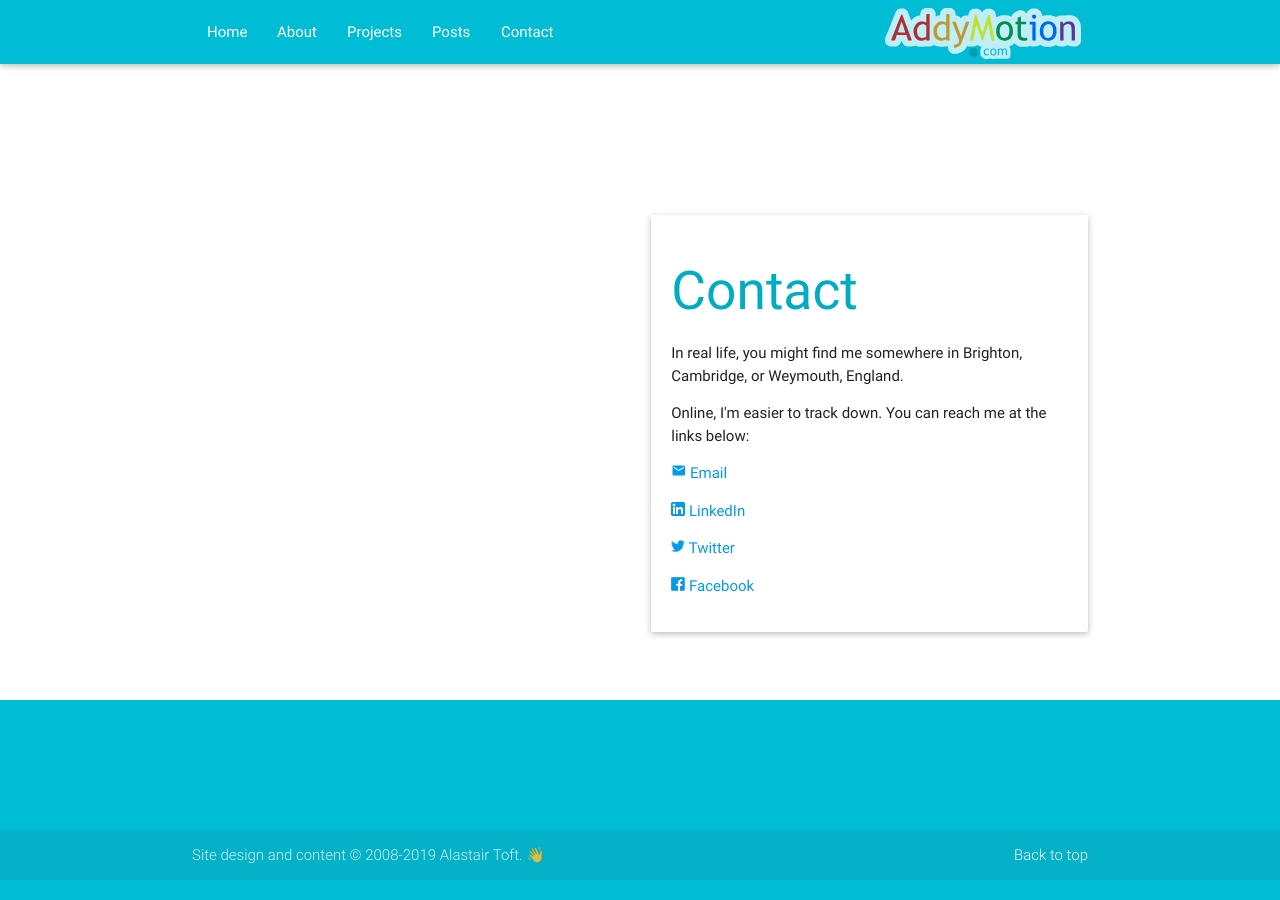
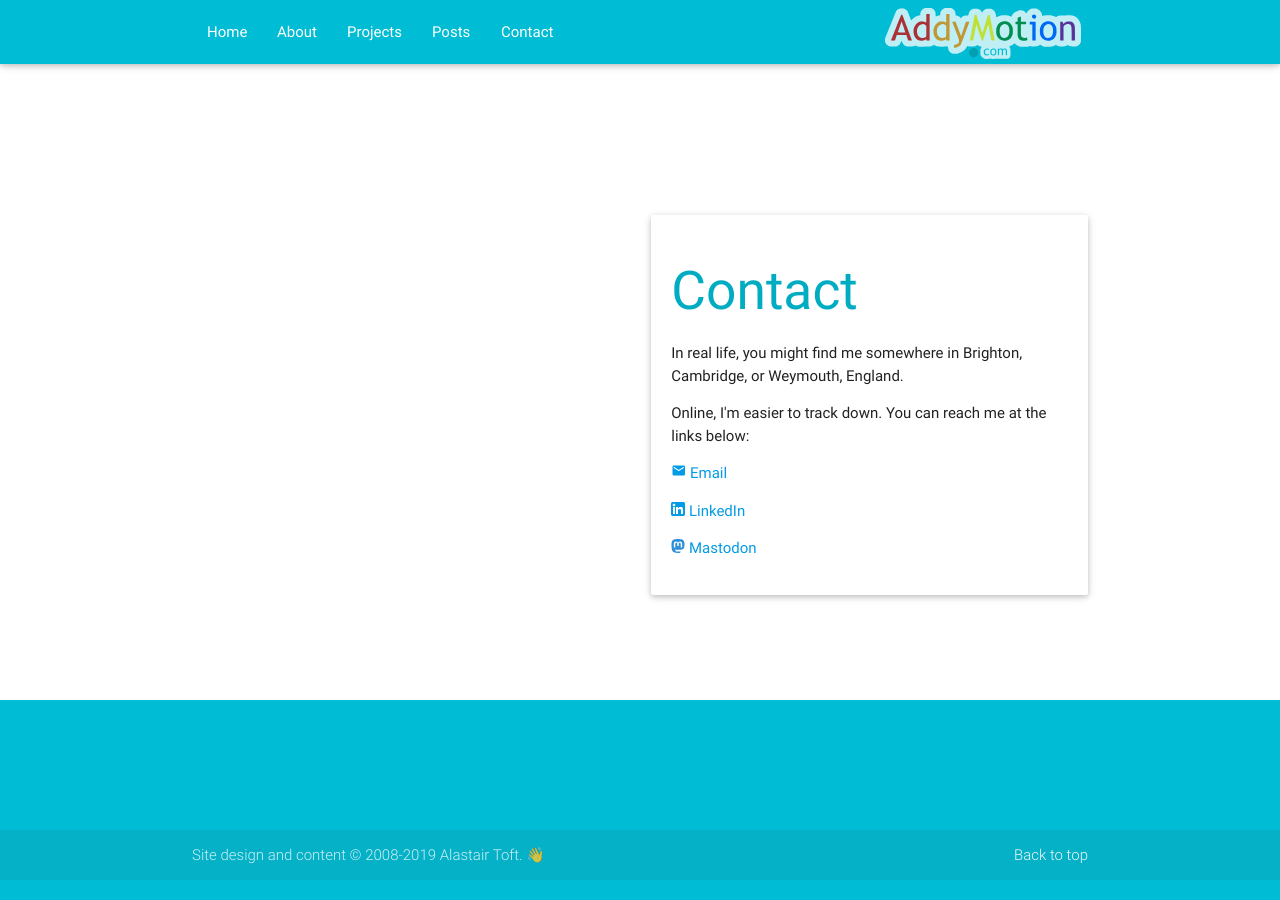
Before and after one commit to atoft/atoft.github.io, a Jekyll site: the page built from index.html, in a window 1280 px wide and 900 px high, scrolled down 2563 px. Built offline with Jekyll 4.4.1, drawn with Linux system fonts in a browser that asks for light colours; nearby versions of some CDN libraries.

Commit message:
Update social links: remove FB and Twitter, add Mastodon. Fixes #10.

```diff
--- a/index.html
+++ b/index.html
@@ -247,12 +247,8 @@ summary: "I'm a computer science graduate from Cambridge University. A collectio
                   <img src="images/icons/linkedin-tiny.png"> LinkedIn
                 </a>
               </p>
-              <p><a href="https://twitter.com/addymotion">
-                  <img src="images/icons/twitter-tiny.png"> Twitter
-                </a>
-              </p>
-              <p><a href="https://www.facebook.com/AddyMotion/">
-                  <img src="images/icons/fb-tiny.png"> Facebook
+              <p><a href="https://mastodon.gamedev.place/@alastair">
+                  <img src="images/icons/mastodon-tiny.svg"> Mastodon
                 </a>
               </p>
             </div>
```
Also changed, not shown: images/icons/fb-tiny.png (deleted), images/icons/mastodon-tiny.svg (added), images/icons/twitter-tiny.png (deleted).
